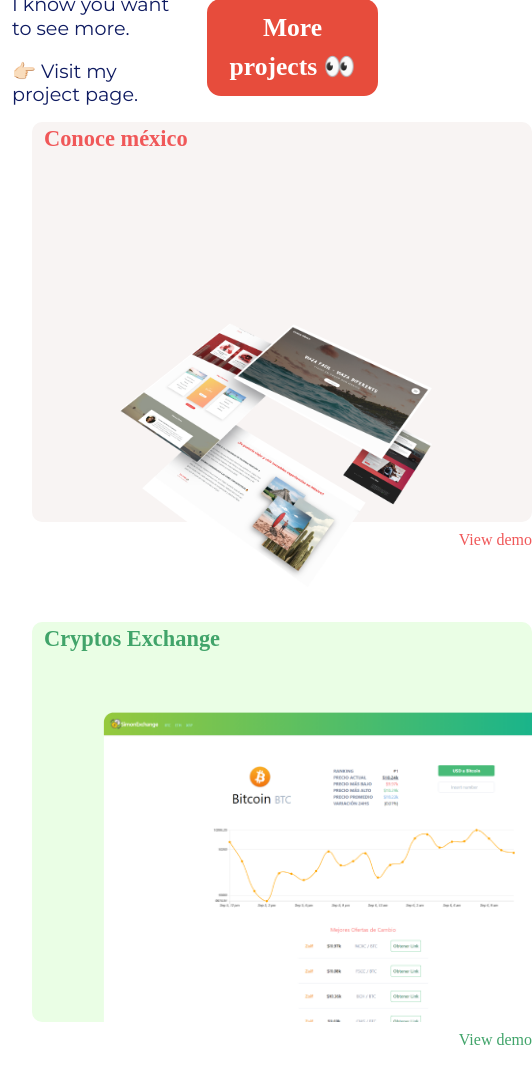
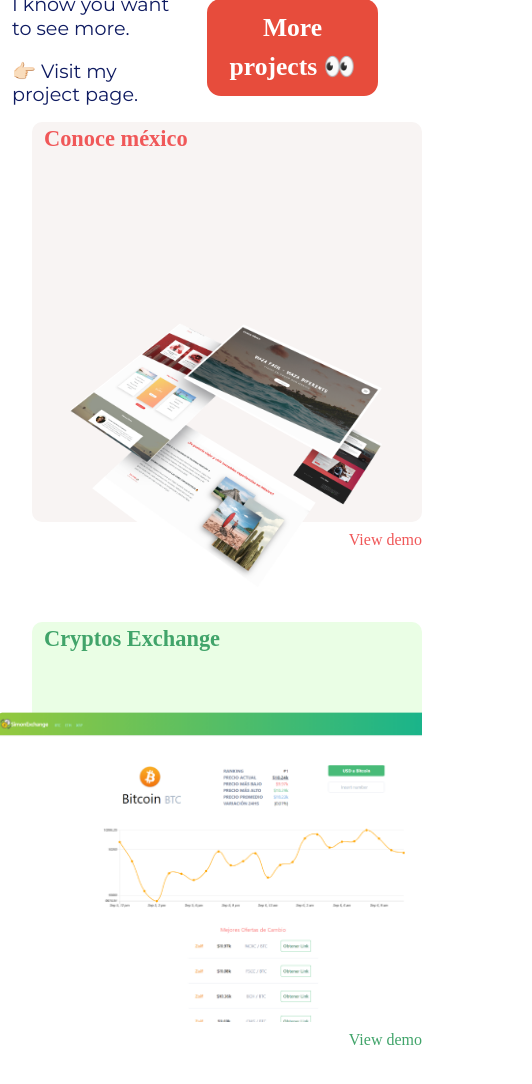
Before and after one commit to Ksquare-University/Simon-Arenas-repository, a Vue app: page / in a window 390 px wide. Shown: the part 3023-4107 px from the top of the page, 532 px wide, since content can reach past the window. Built offline with nearby package versions, Linux system fonts and the light colour scheme; a web font is replaced by a local one.

Commit message:
home card projects width fixed in mobile

```diff
--- a/src/assets/_variables.scss
+++ b/src/assets/_variables.scss
@@ -9,3 +9,4 @@ $green: #1c494c;
 $bp-large: 1264px; //1100px
 $bp-tablet: 960px; //900px
 $bp-small: 600px; //600px
+$bp-smallest: 400px; //600px
--- a/src/components/Home.vue
+++ b/src/components/Home.vue
@@ -269,7 +269,9 @@ export default {
   border-radius: 10px;
   position: relative;
   height: 400px;
-
+  @media screen and (max-width: $bp-small) {
+    width: 390px;
+  }
   img {
     position: absolute;
     bottom: -80px;
@@ -299,6 +301,9 @@ export default {
   height: 400px;
 
   position: relative;
+  @media screen and (max-width: $bp-small) {
+    width: 390px;
+  }
   img {
     width: auto; /* width of container */
     height: 80%; /* height of container */
```
